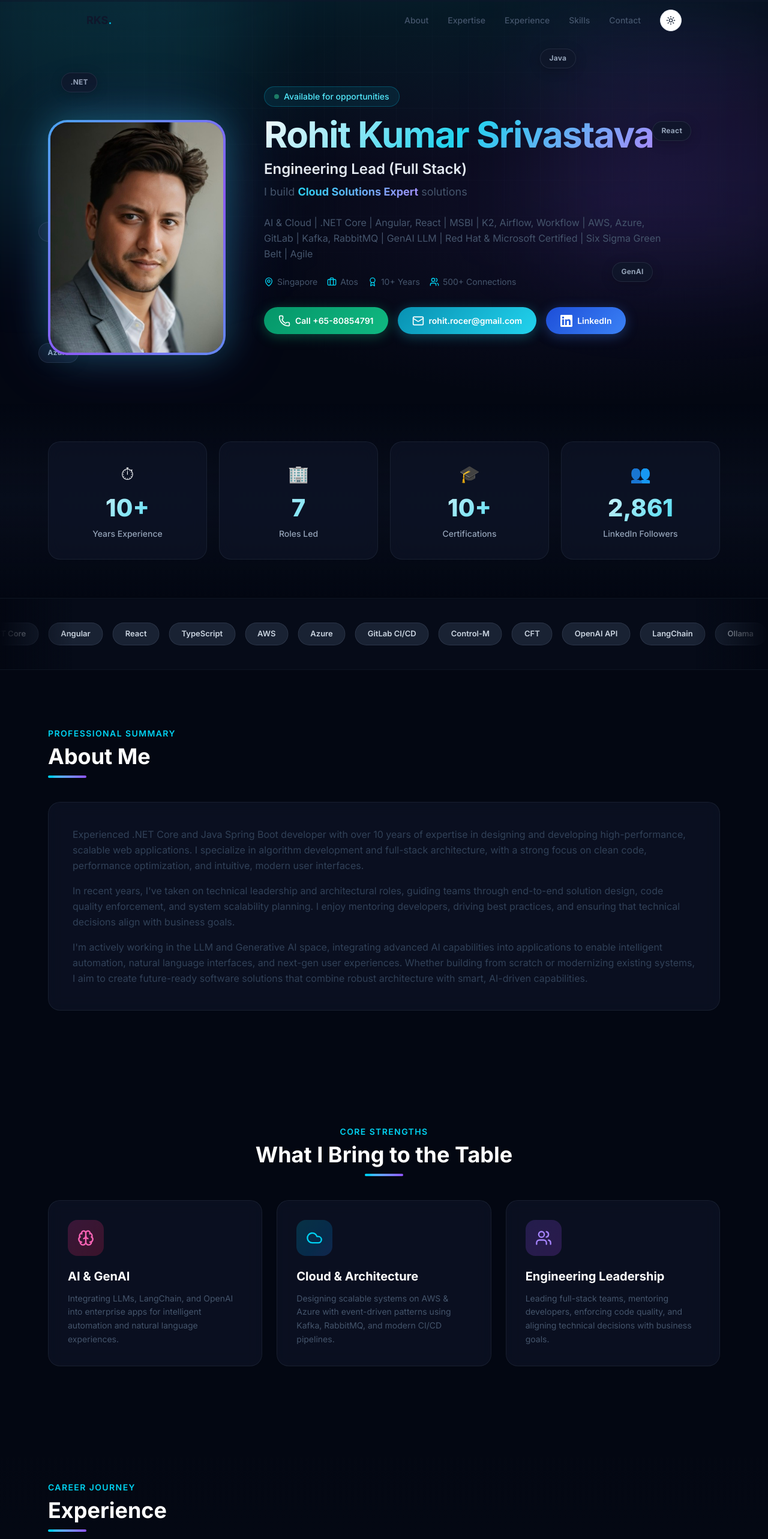
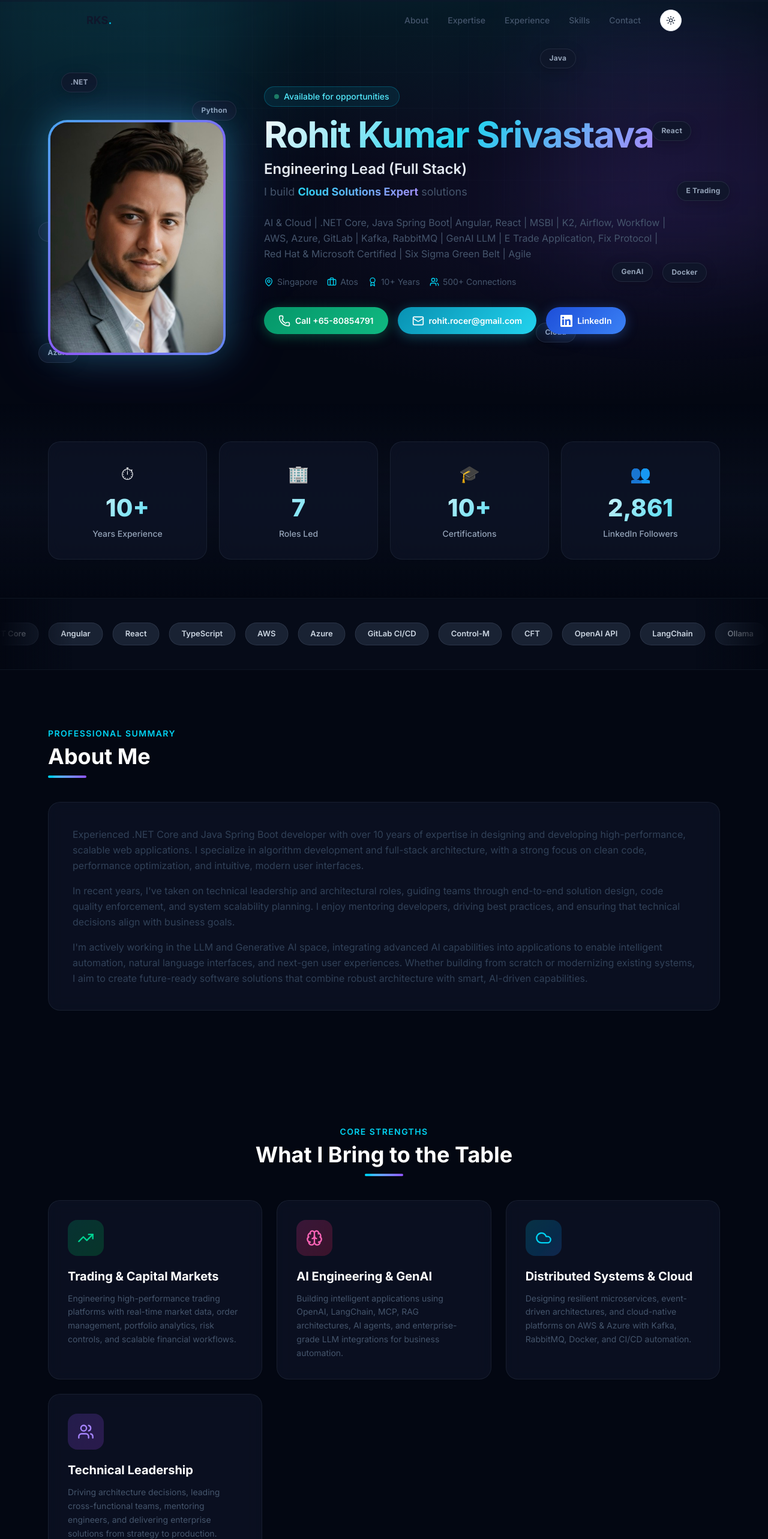
Before and after one commit to RohitKrSrivastava/portfolio, a Next.js app: page / in a window 1280 px wide. Shown: the top 2566 px of the page at 60% size. Built offline with nearby package versions, Linux system fonts and the light colour scheme.

Commit message:
Add more badges in the ui

```diff
--- a/src/app/globals.css
+++ b/src/app/globals.css
@@ -529,6 +529,12 @@ body {
 .float-badge-4 { top: 65%; right: 15%; animation: float-badge 7.5s ease-in-out infinite 1.5s; }
 .float-badge-5 { top: 12%; right: 25%; animation: float-badge 8.5s ease-in-out infinite 0.8s; }
 .float-badge-6 { bottom: 10%; left: 5%; animation: float-badge 9.5s ease-in-out infinite 2s; }
+.float-badge-7 { top: 40%; left: 15%; animation: float-badge 8s ease-in-out infinite 0.3s; }
+.float-badge-8 { top: 45%; right: 5%; animation: float-badge 7.2s ease-in-out infinite 1.2s; }
+.float-badge-9 { bottom: 25%; left: 12%; animation: float-badge 8.5s ease-in-out infinite 0.6s; }
+.float-badge-10 { bottom: 30%; right: 8%; animation: float-badge 9s ease-in-out infinite 1.8s; }
+.float-badge-11 { top: 25%; left: 25%; animation: float-badge 7.8s ease-in-out infinite 0.9s; }
+.float-badge-12 { top: 80%; right: 25%; animation: float-badge 8.2s ease-in-out infinite 1.4s; }
 
 @keyframes float-badge {
   0%, 100% { transform: translateY(0) rotate(0deg); }
--- a/src/components/Expertise.tsx
+++ b/src/components/Expertise.tsx
@@ -1,29 +1,37 @@
 import { profile } from "@/data/profile";
-import { Brain, Cloud, Users } from "lucide-react";
+import { Brain, Cloud, TrendingUp, Users } from "lucide-react";
 import { ScrollReveal } from "./ScrollReveal";
 
 const pillars = [
   {
+    icon: TrendingUp,
+    title: "Trading & Capital Markets",
+    description:
+      "Engineering high-performance trading platforms with real-time market data, order management, portfolio analytics, risk controls, and scalable financial workflows.",
+    gradient: "from-emerald-500/20 to-green-500/20",
+    accent: "text-emerald-400",
+  },
+  {
     icon: Brain,
-    title: "AI & GenAI",
+    title: "AI Engineering & GenAI",
     description:
-      "Integrating LLMs, LangChain, and OpenAI into enterprise apps for intelligent automation and natural language experiences.",
+      "Building intelligent applications using OpenAI, LangChain, MCP, RAG architectures, AI agents, and enterprise-grade LLM integrations for business automation.",
     gradient: "from-pink-500/20 to-rose-500/20",
     accent: "text-pink-400",
   },
   {
     icon: Cloud,
-    title: "Cloud & Architecture",
+    title: "Distributed Systems & Cloud",
     description:
-      "Designing scalable systems on AWS & Azure with event-driven patterns using Kafka, RabbitMQ, and modern CI/CD pipelines.",
+      "Designing resilient microservices, event-driven architectures, and cloud-native platforms on AWS & Azure with Kafka, RabbitMQ, Docker, and CI/CD automation.",
     gradient: "from-cyan-500/20 to-blue-500/20",
     accent: "text-cyan-400",
   },
   {
     icon: Users,
-    title: "Engineering Leadership",
+    title: "Technical Leadership",
     description:
-      "Leading full-stack teams, mentoring developers, enforcing code quality, and aligning technical decisions with business goals.",
+      "Driving architecture decisions, leading cross-functional teams, mentoring engineers, and delivering enterprise solutions from strategy to production.",
     gradient: "from-violet-500/20 to-purple-500/20",
     accent: "text-violet-400",
   },
--- a/src/components/FloatingBadges.tsx
+++ b/src/components/FloatingBadges.tsx
@@ -5,6 +5,12 @@ const floatingTech = [
   { label: "GenAI", style: "float-badge-4" },
   { label: "Java", style: "float-badge-5" },
   { label: "Azure", style: "float-badge-6" },
+  { label: "Fix Protocol", style: "float-badge-7" },
+  { label: "E Trading", style: "float-badge-8" },
+  { label: "Kafka", style: "float-badge-9" },
+  { label: "Docker", style: "float-badge-10" },
+  { label: "Python", style: "float-badge-11" },
+  { label: "Cloud", style: "float-badge-12" },
 ];
 
 export function FloatingBadges() {
--- a/src/data/profile.ts
+++ b/src/data/profile.ts
@@ -3,7 +3,7 @@ export const profile = {
   image: `${process.env.NEXT_PUBLIC_BASE_PATH || ""}/Active_Profile_Pic.jpg`,
   title: "Engineering Lead (Full Stack)",
   tagline:
-    "AI & Cloud | .NET Core | Angular, React | MSBI | K2, Airflow, Workflow | AWS, Azure, GitLab | Kafka, RabbitMQ | GenAI LLM | Red Hat & Microsoft Certified | Six Sigma Green Belt | Agile",
+    "AI & Cloud | .NET Core, Java Spring Boot| Angular, React | MSBI | K2, Airflow, Workflow | AWS, Azure, GitLab | Kafka, RabbitMQ | GenAI LLM | E Trade Application, Fix Protocol | Red Hat & Microsoft Certified | Six Sigma Green Belt | Agile",
   location: "Singapore",
   company: "Atos",
   experienceYears: "10+",
@@ -30,10 +30,10 @@ I'm actively working in the LLM and Generative AI space, integrating advanced AI
     data: ["MSBI", "MongoDB", "Kafka", "RabbitMQ"],
     ai: ["OpenAI API", "LangChain", "Ollama", "LLaMA", "Mistral", "GenAI"],
     workflow: ["K2", "Airflow", "UiPath RPA"],
-    other: ["Git", "SVN", "Agile", "Scrum", "Six Sigma"],
+    other: ["E Trade Applicatoin", "Fix Protocol","Git", "SVN", "Agile", "Scrum", "Six Sigma"],
   },
   languages: [
-    { name: "English", level: "Limited working proficiency" },
+    { name: "English", level: "Working proficiency" },
     { name: "Hindi", level: "Full professional proficiency" },
   ],
   experience: [
@@ -111,15 +111,15 @@ I'm actively working in the LLM and Generative AI space, integrating advanced AI
     },
   ],
   certifications: [
-    { name: "Professional Scrum Master", issuer: "Scrum Professionals", year: "2024" },
-    { name: "RPA Solution Architect", issuer: "UiPath", year: "2019" },
-    { name: "RPA Advanced Developer", issuer: "UiPath", year: "2019" },
-    { name: "RPA Developer Foundation", issuer: "UiPath", year: "2019" },
-    { name: "MongoDB Basics", issuer: "MongoDB", year: "2019" },
-    { name: "Agile Certified Professional", issuer: "Scrum Professionals", year: "2019" },
     { name: "Microsoft Certified Solutions Associate (MCSA)", issuer: "Microsoft" },
     { name: "Red Hat Certified Engineer (RHCE)", issuer: "Red Hat" },
     { name: "Red Hat Certified System Administrator (RHCSA)", issuer: "Red Hat" },
     { name: "Six Sigma Green Belt (CSSGB)", issuer: "Keizen Limited" },
+    { name: "Professional Scrum Master", issuer: "Scrum Professionals", year: "2024" },
+    { name: "Agile Certified Professional", issuer: "Scrum Professionals", year: "2019" },
+    { name: "MongoDB Basics", issuer: "MongoDB", year: "2019" },
+    { name: "RPA Solution Architect", issuer: "UiPath", year: "2019" },
+    { name: "RPA Advanced Developer", issuer: "UiPath", year: "2019" },
+    { name: "RPA Developer Foundation", issuer: "UiPath", year: "2019" },
   ],
 };
```
